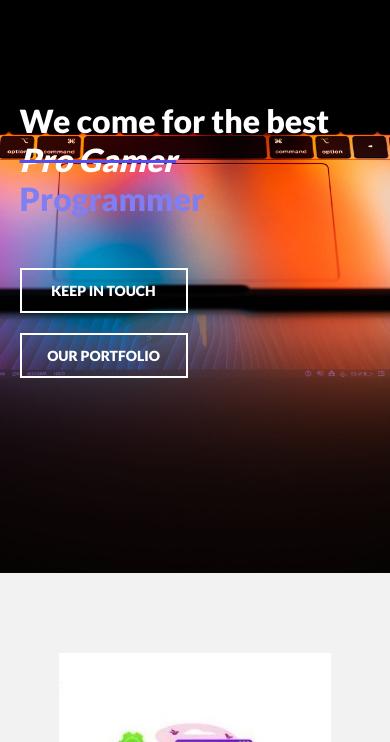
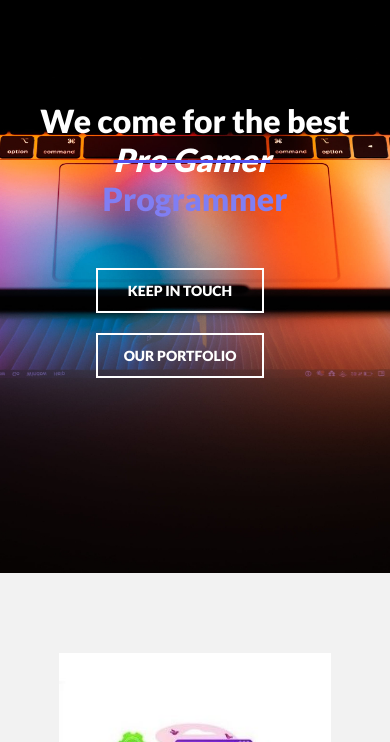
Before and after one commit to DRucci-88/A01---Progate-HTML-and-CSS, a plain HTML site: page index.html in a window 390 px wide. Shown: the part 102-844 px from the top of the page. Drawn offline with Linux system fonts and the light colour scheme.

Commit message:
Update style.css
Responsive tablet .pride-wrapper dan responsive smartphone .pride-wrapper, .container-footer

```diff
--- a/style.css
+++ b/style.css
@@ -289,7 +289,14 @@ footer {
 /* Tablets */
 @media all and (max-width: 1000px) {
     h1 {
-        font-size: 56px;
+        font-size: 32px;
+    }
+
+    .pride-wrapper{
+        width: 100%;
+        position: relative;
+        top: 30%;
+        margin: 0 auto;
     }
 
     h2 {
@@ -316,11 +323,16 @@ footer {
     }
 
     #pride-container {
-        text-align: left;
+        text-align: center;
+    }
+
+    .pride-wrapper {
+        width: 100%;
+        padding: 0 10%;
     }
 
     .btn-wrapper {
-        justify-content: left;
+        justify-content: center;
     }
 
     .btn-wrapper a {
@@ -335,4 +347,10 @@ footer {
     .container-footer img{
         width: 50%;
     }
+
+    .container-footer {
+        width: 80%;
+        text-align: center;
+        padding: 25px;
+    }
 }
```
